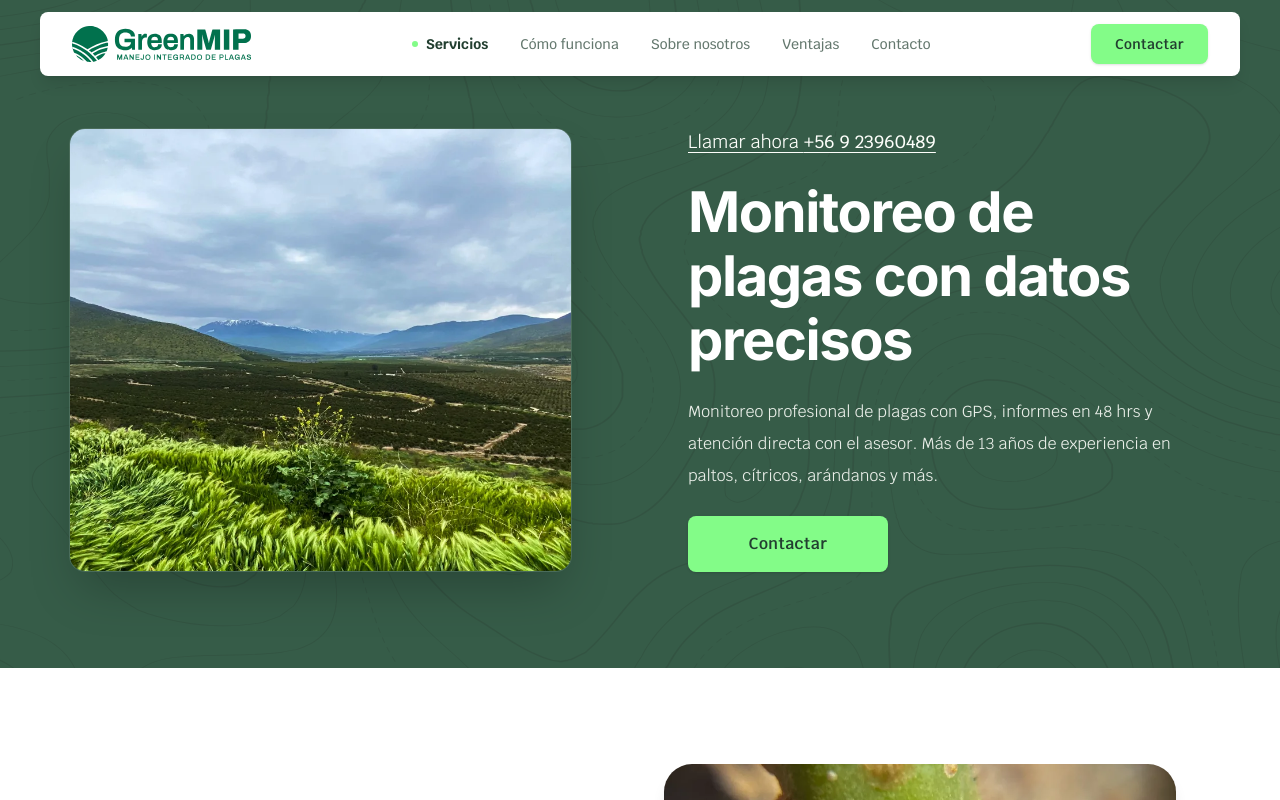
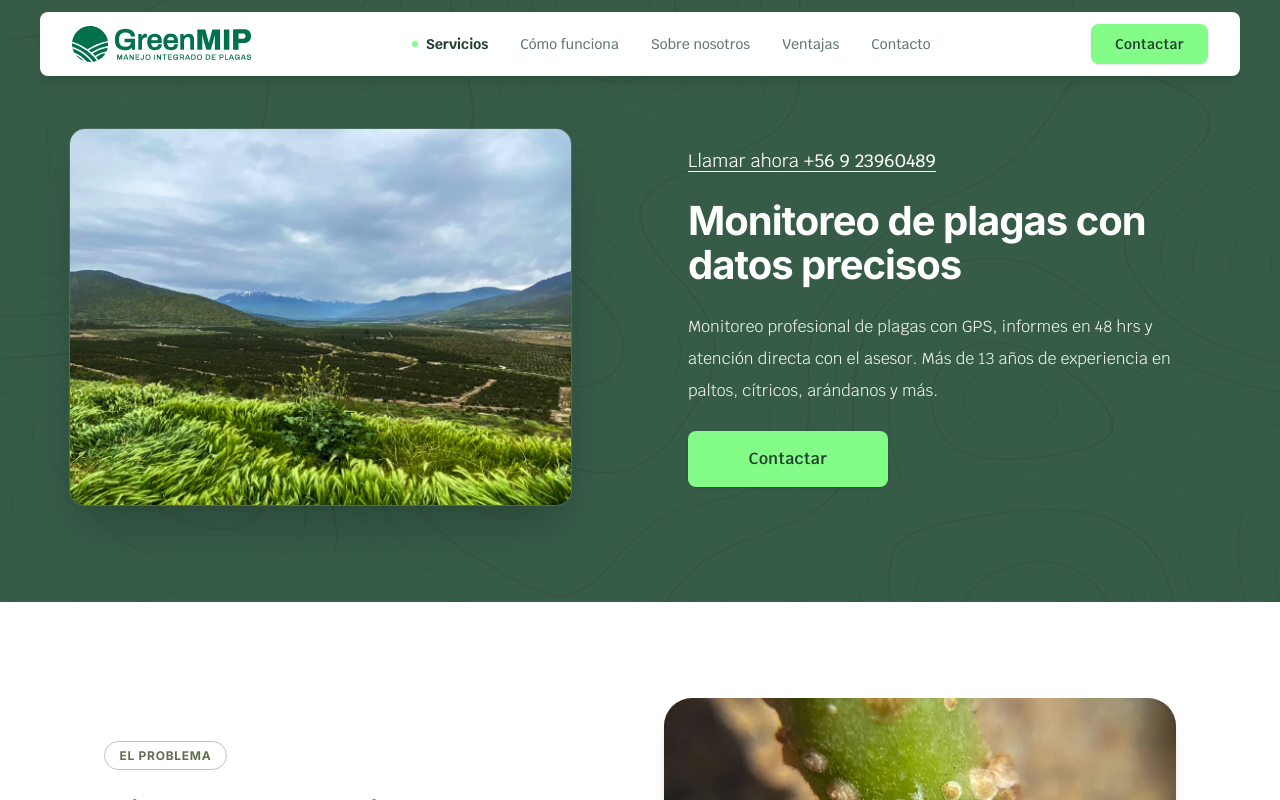
Before and after one commit to MR-Thunderbolts/GreenMip.v2, a Svelte app: page / in a window 1280 px wide. Shown: the top 800 px of the page. Built offline with nearby package versions, Linux system fonts and the light colour scheme.

Commit message:
fix: título del Hero al mismo tamaño que los H2 de sección (44/56px -> 32/40px)

```diff
--- a/src/components/sections/Hero.svelte
+++ b/src/components/sections/Hero.svelte
@@ -34,7 +34,7 @@
       </div>
 
       <!-- Title (H1) -->
-      <h1 class="relative z-10 font-inter font-bold text-[44px] md:text-[56px] leading-[48px] md:leading-[64px] text-white tracking-tight">
+      <h1 class="relative z-10 font-inter font-bold text-[32px] md:text-[40px] leading-[1.1] text-white tracking-[-1px]">
         {hero.title}
       </h1>
 
```
